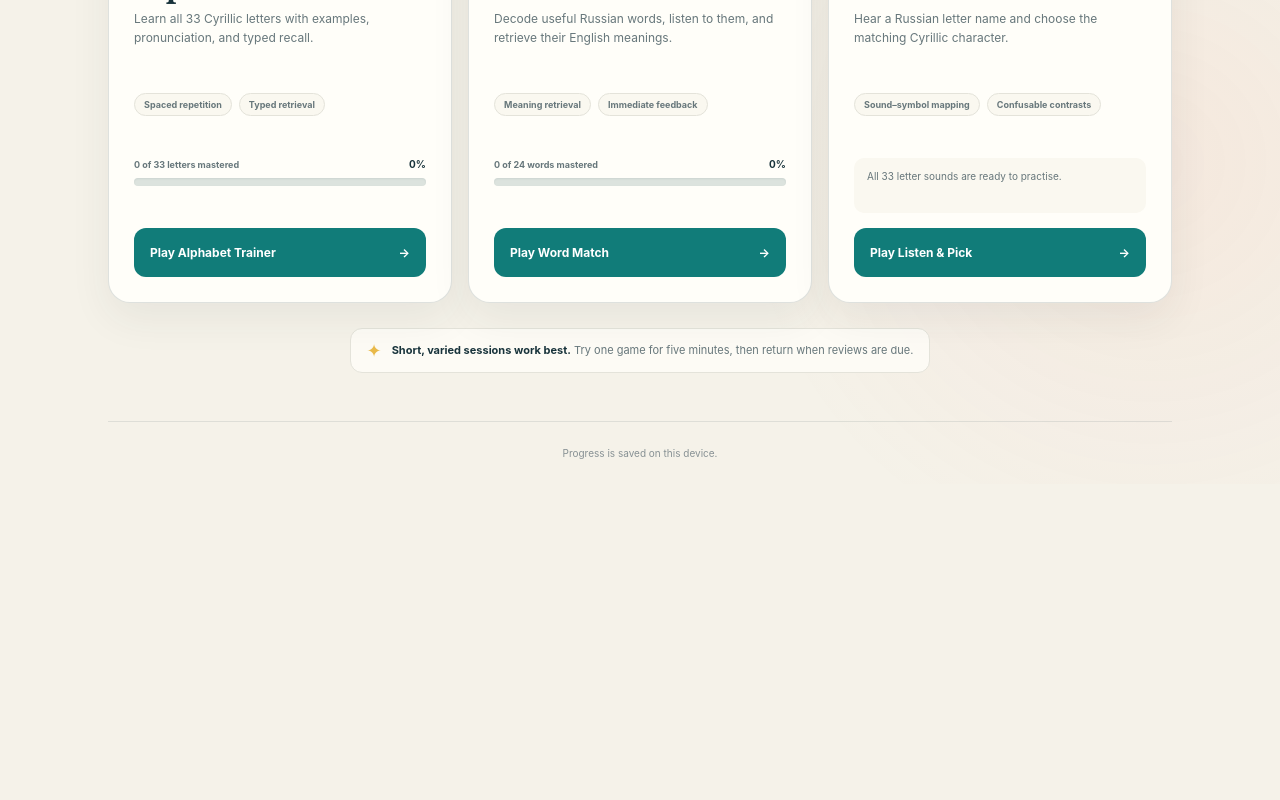
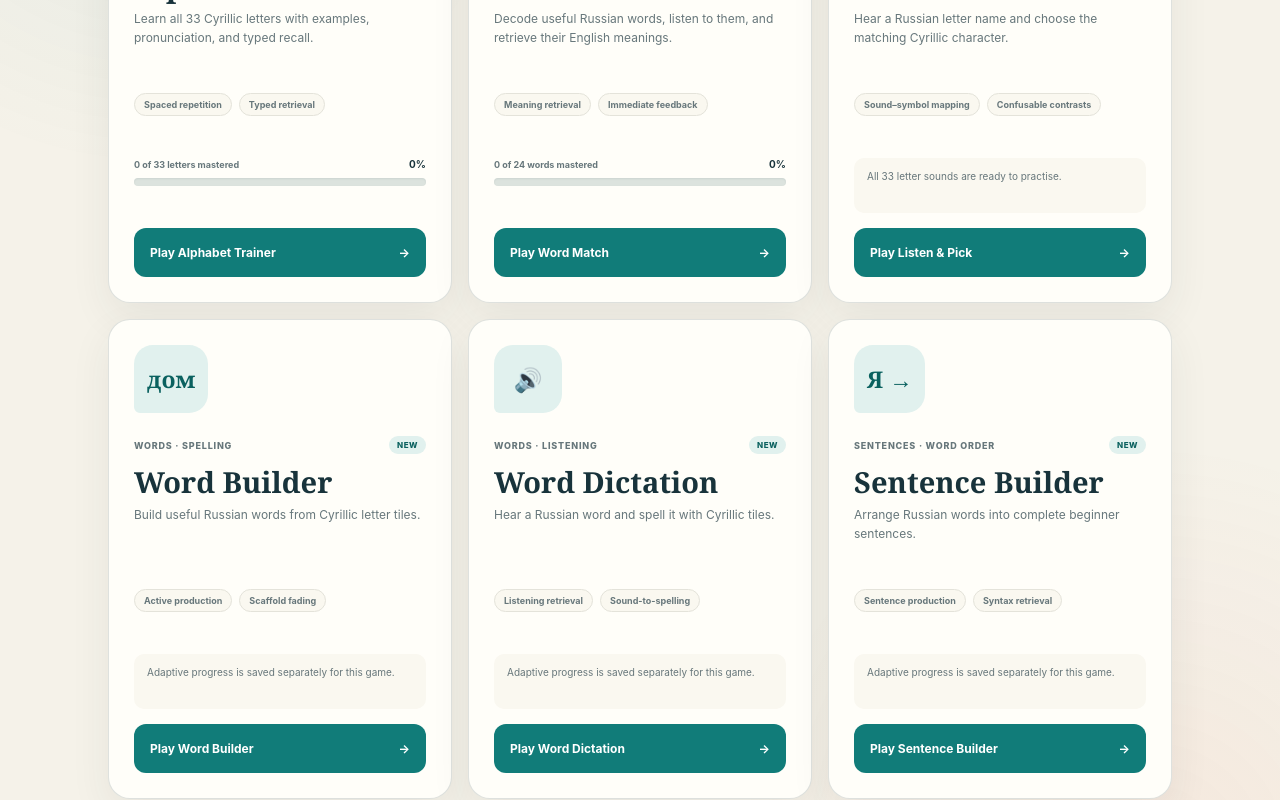
Before and after one commit to t6tv8e/russian-alph, a React (Vite) app: page / in a window 1280 px wide. Shown: the part 586-1386 px from the top of the page. Before the commit the page ends 1070 px from the top, so only its background shows below. Built offline with nearby package versions, Linux system fonts and the light colour scheme.

Commit message:
Integrate six new Russian learning games

```diff
--- a/index.html
+++ b/index.html
@@ -7,7 +7,7 @@
     <meta name="theme-color" content="#f5f2e9" />
     <meta
       name="description"
-      content="Learn Russian Cyrillic letters, sounds, and beginner words with adaptive practice."
+      content="Learn Russian letters, sounds, spelling, sentences, dialogues, and reading with nine adaptive games."
     />
     <title>Быстро Буквы — Russian Learning Games</title>
   </head>
--- a/src/App.tsx
+++ b/src/App.tsx
@@ -16,6 +16,12 @@ import { ProgressScreen } from './components/progress/ProgressScreen'
 import { WordMatchGame } from './components/vocabulary/WordMatchGame'
 import { ALPHABET } from './data/alphabet'
 import { VOCABULARY } from './data/vocabulary'
+import { MiniDialoguesGame } from './games/mini-dialogues'
+import { PhraseGapGame } from './games/phrase-gap'
+import { ReadingSprintGame } from './games/reading-sprint'
+import { SentenceBuilderGame } from './games/sentence-builder'
+import { WordBuilderGame } from './games/word-builder'
+import { WordDictationGame } from './games/word-dictation'
 import { useLearningSession } from './hooks/useLearningSession'
 import { useTheme } from './hooks/useTheme'
 import { useVocabularySession } from './hooks/useVocabularySession'
@@ -99,6 +105,12 @@ function App() {
           onPlayAlphabet={() => setActiveView('alphabet')}
           onPlayWordMatch={() => setActiveView('words')}
           onPlayListenPick={() => setActiveView('listening')}
+          onPlayWordBuilder={() => setActiveView('word-builder')}
+          onPlayWordDictation={() => setActiveView('word-dictation')}
+          onPlaySentenceBuilder={() => setActiveView('sentence-builder')}
+          onPlayPhraseGap={() => setActiveView('phrase-gap')}
+          onPlayMiniDialogues={() => setActiveView('mini-dialogues')}
+          onPlayReadingSprint={() => setActiveView('reading-sprint')}
         />
       ) : activeView === 'progress' ? (
         <main className="progress-layout" id="progress">
@@ -117,6 +129,30 @@ function App() {
       ) : activeView === 'listening' ? (
         <main id="listen-pick">
           <ListenPickGame onExit={() => setActiveView('games')} />
+        </main>
+      ) : activeView === 'word-builder' ? (
+        <main id="word-builder">
+          <WordBuilderGame onExit={() => setActiveView('games')} />
+        </main>
+      ) : activeView === 'word-dictation' ? (
+        <main id="word-dictation">
+          <WordDictationGame onExit={() => setActiveView('games')} />
+        </main>
+      ) : activeView === 'sentence-builder' ? (
+        <main id="sentence-builder">
+          <SentenceBuilderGame onExit={() => setActiveView('games')} />
+        </main>
+      ) : activeView === 'phrase-gap' ? (
+        <main id="phrase-gap">
+          <PhraseGapGame onExit={() => setActiveView('games')} />
+        </main>
+      ) : activeView === 'mini-dialogues' ? (
+        <main id="mini-dialogues">
+          <MiniDialoguesGame onExit={() => setActiveView('games')} />
+        </main>
+      ) : activeView === 'reading-sprint' ? (
+        <main id="reading-sprint">
+          <ReadingSprintGame onExit={() => setActiveView('games')} />
         </main>
       ) : (
         <main className="lesson-layout" id="lesson">
--- a/src/components/games/GameHome.tsx
+++ b/src/components/games/GameHome.tsx
@@ -1,5 +1,11 @@
 import { ALPHABET } from '../../data/alphabet'
 import { VOCABULARY } from '../../data/vocabulary'
+import { MINI_DIALOGUES_INFO } from '../../games/mini-dialogues'
+import { PHRASE_GAP_INFO } from '../../games/phrase-gap'
+import { READING_SPRINT_INFO } from '../../games/reading-sprint'
+import { SENTENCE_BUILDER_INFO } from '../../games/sentence-builder'
+import { WORD_BUILDER_INFO } from '../../games/word-builder'
+import { WORD_DICTATION_INFO } from '../../games/word-dictation'
 import {
   getMasteredCount,
   getOverallProgress,
@@ -17,6 +23,12 @@ interface GameHomeProps {
   onPlayAlphabet: () => void
   onPlayWordMatch: () => void
   onPlayListenPick: () => void
+  onPlayWordBuilder: () => void
+  onPlayWordDictation: () => void
+  onPlaySentenceBuilder: () => void
+  onPlayPhraseGap: () => void
+  onPlayMiniDialogues: () => void
+  onPlayReadingSprint: () => void
 }
 
 interface GameProgressProps {
@@ -51,11 +63,25 @@ export function GameHome({
   onPlayAlphabet,
   onPlayWordMatch,
   onPlayListenPick,
+  onPlayWordBuilder,
+  onPlayWordDictation,
+  onPlaySentenceBuilder,
+  onPlayPhraseGap,
+  onPlayMiniDialogues,
+  onPlayReadingSprint,
 }: GameHomeProps) {
   const alphabetOverall = getOverallProgress(alphabetProgress)
   const alphabetMastered = getMasteredCount(alphabetProgress)
   const vocabularyOverall = getVocabularyOverallProgress(vocabularyProgress)
   const vocabularyMastered = getVocabularyMasteredCount(vocabularyProgress)
+  const expansionGames = [
+    { info: WORD_BUILDER_INFO, onPlay: onPlayWordBuilder },
+    { info: WORD_DICTATION_INFO, onPlay: onPlayWordDictation },
+    { info: SENTENCE_BUILDER_INFO, onPlay: onPlaySentenceBuilder },
+    { info: PHRASE_GAP_INFO, onPlay: onPlayPhraseGap },
+    { info: MINI_DIALOGUES_INFO, onPlay: onPlayMiniDialogues },
+    { info: READING_SPRINT_INFO, onPlay: onPlayReadingSprint },
+  ]
 
   return (
     <main className="games-home" id="games">
@@ -138,6 +164,30 @@ export function GameHome({
             <span aria-hidden="true">→</span>
           </button>
         </article>
+
+        {expansionGames.map(({ info, onPlay }) => (
+          <article className="game-card game-card--expansion" key={info.id}>
+            <div className="game-card-icon" aria-hidden="true">{info.icon}</div>
+            <div className="game-card-copy">
+              <div className="game-card-topline">
+                <p className="game-card-kicker">{info.kicker}</p>
+                <span className="game-status game-status--new">New</span>
+              </div>
+              <h2>{info.title}</h2>
+              <p>{info.description}</p>
+              <ul className="strategy-list" aria-label="Learning strategies">
+                {info.strategyLabels.map((label) => <li key={label}>{label}</li>)}
+              </ul>
+            </div>
+            <div className="game-card-progress game-card-progress--copy">
+              <span>Adaptive progress is saved separately for this game.</span>
+            </div>
+            <button type="button" className="game-play-button" onClick={onPlay}>
+              Play {info.title}
+              <span aria-hidden="true">→</span>
+            </button>
+          </article>
+        ))}
       </section>
 
       <aside className="home-learning-note" aria-label="Learning guidance">
--- a/src/components/layout/ProgressHeader.tsx
+++ b/src/components/layout/ProgressHeader.tsx
@@ -1,7 +1,18 @@
 import type { Theme } from '../../hooks/useTheme'
 import { ThemeToggle } from '../common/ThemeToggle'
 
-export type AppSection = 'games' | 'alphabet' | 'words' | 'listening' | 'progress'
+export type AppSection =
+  | 'games'
+  | 'alphabet'
+  | 'words'
+  | 'listening'
+  | 'word-builder'
+  | 'word-dictation'
+  | 'sentence-builder'
+  | 'phrase-gap'
+  | 'mini-dialogues'
+  | 'reading-sprint'
+  | 'progress'
 
 export interface HeaderProgressSummary {
   value: number
--- a/src/styles/app.css
+++ b/src/styles/app.css
@@ -1102,6 +1102,16 @@
   font-family: var(--font-sans);
 }
 
+.game-card--expansion .game-card-icon {
+  width: auto;
+  min-width: 68px;
+  align-self: flex-start;
+  padding: 0 13px;
+  color: var(--teal-dark);
+  background: var(--teal-pale);
+  font-size: 23px;
+}
+
 .game-card-topline {
   display: flex;
   align-items: center;
```
Also changed, not shown: 2 other files (tests, documents, lock files or other folders).
